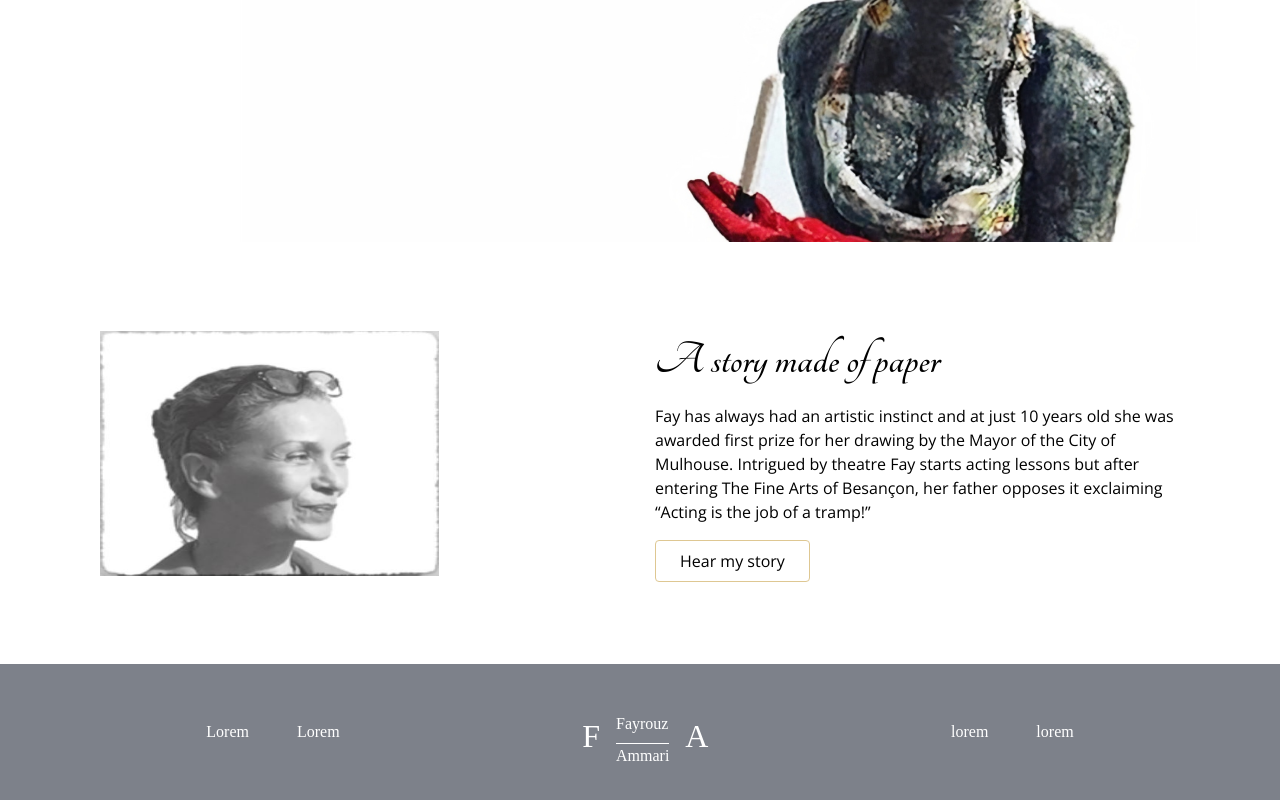
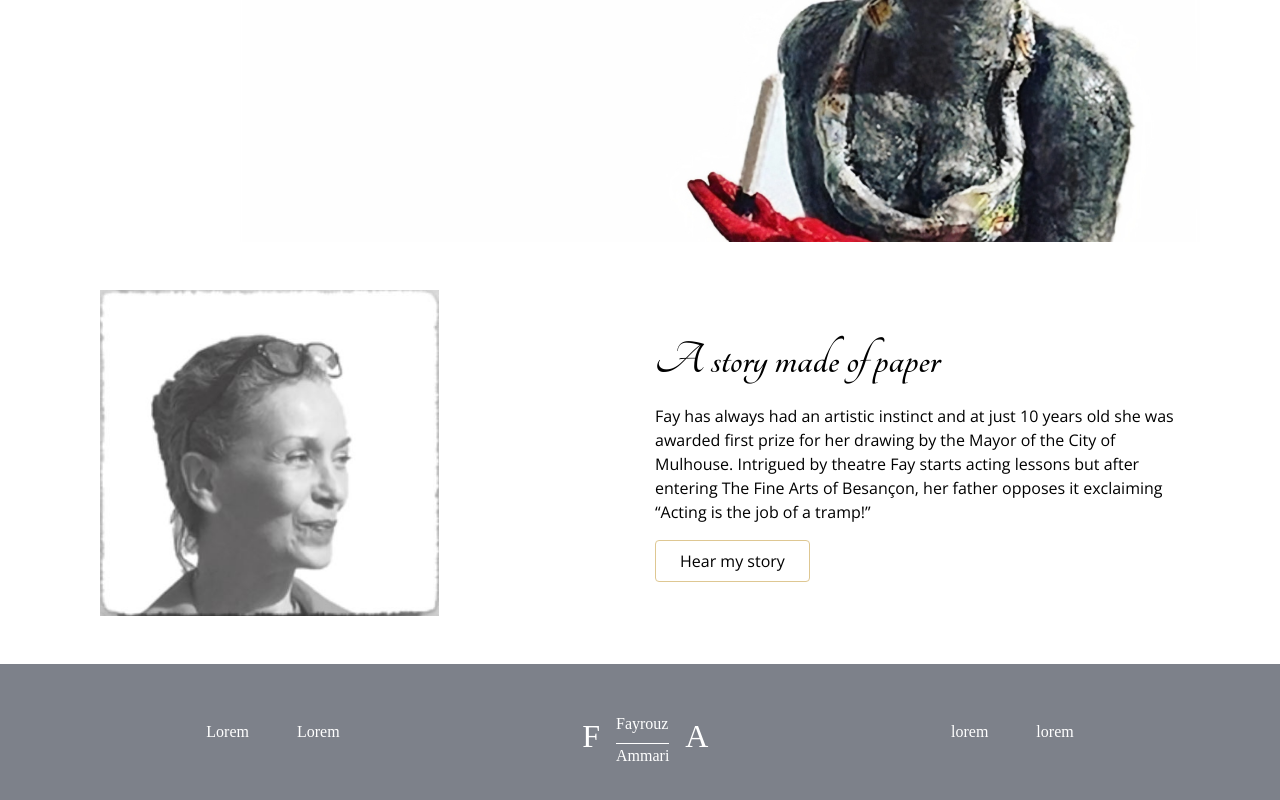
Before and after one commit to lmoffat25/fayrouz, a website: page index.html in a window 1280 px wide. Shown: the part 558-1358 px from the top of the page. Drawn offline with nearby package versions, Linux system fonts and the light colour scheme.

Commit message:
fixed bio img scale

```diff
--- a/assets/styles/scss/global-styles.scss
+++ b/assets/styles/scss/global-styles.scss
@@ -208,6 +208,7 @@ section {
 #bio {
   img {
     width: 339px;
+    height: auto;
     -webkit-transform: scaleX(-1);
     transform: scaleX(-1);
   }
--- a/index.html
+++ b/index.html
@@ -57,7 +57,7 @@
   <main>
   <section id="bio" class="container ligne wrap">
     <div class="d-flex aic col-lg-6">
-      <img class="h-75" src="./assets/media/photos/fayrouz_ammari_profile.jpg" alt="Photo de profil de Farouz Ammari entrain de sourire">
+      <img src="./assets/media/photos/fayrouz_ammari_profile.jpg" alt="Photo de profil de Farouz Ammari entrain de sourire">
     </div>
     <div class="colonne jcc col-lg-6">
       <h2>A story made of paper</h2>
```
Also changed, not shown: assets/styles/css/global-styles.css.
